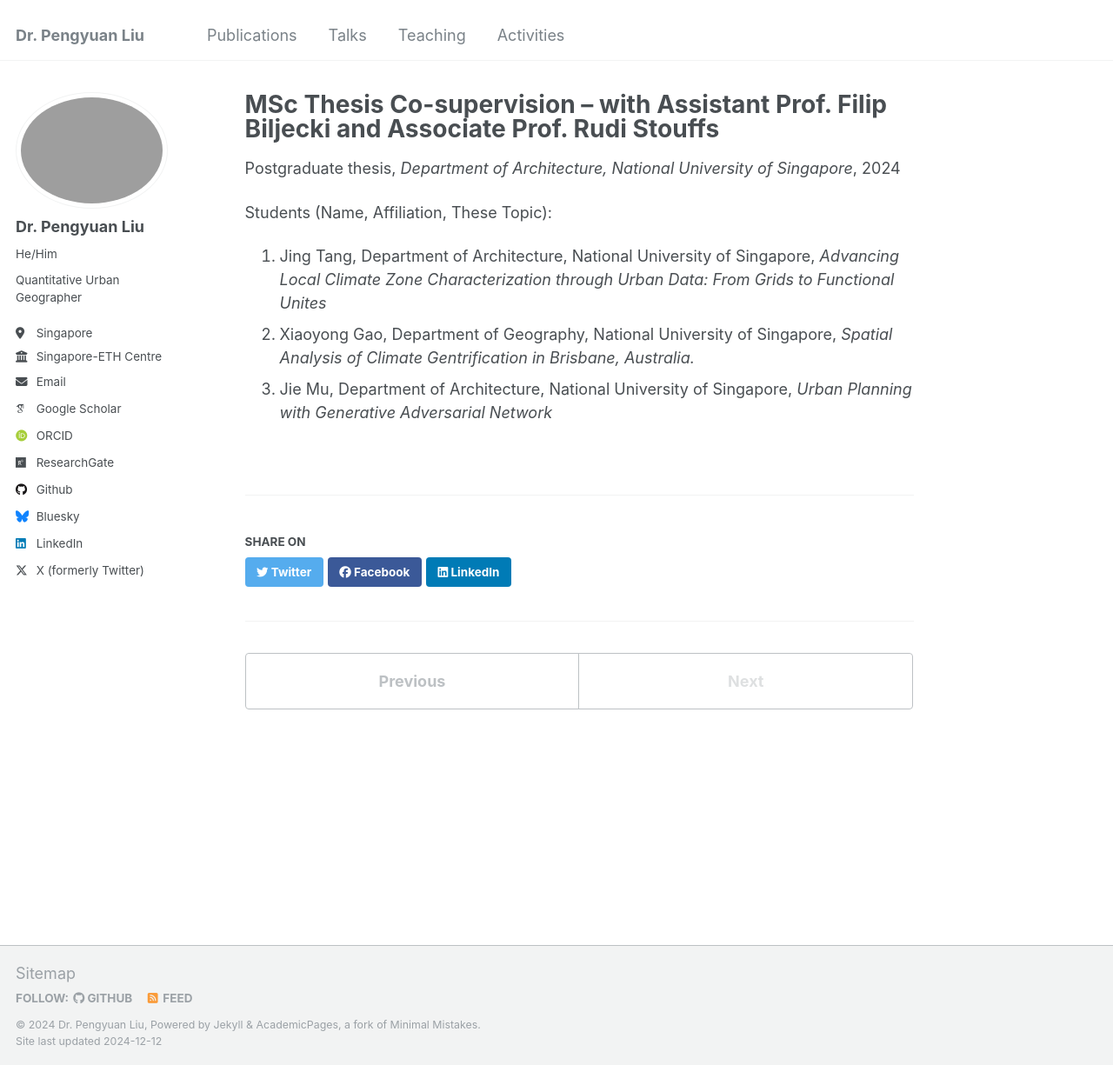
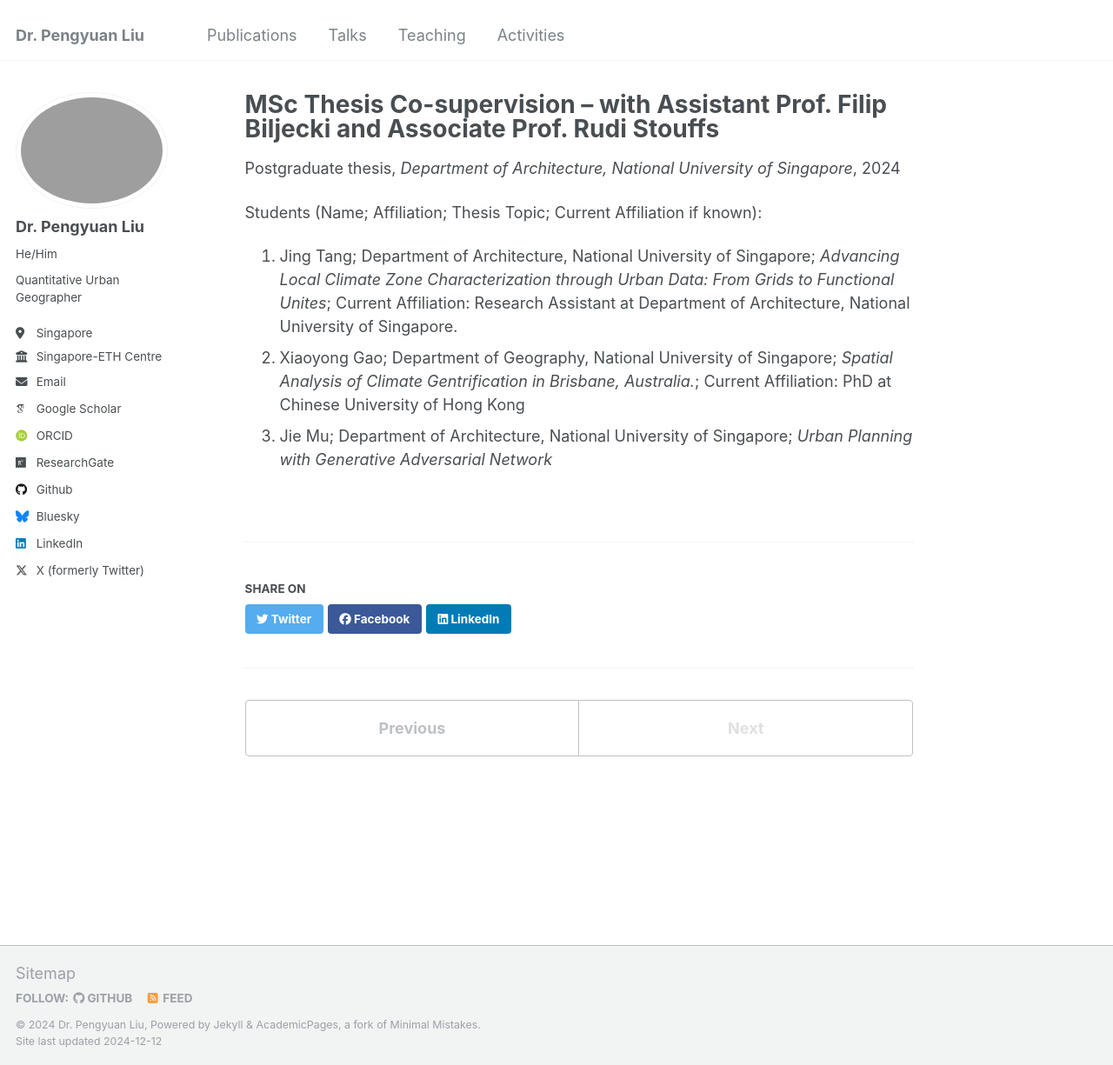
Before and after one commit to PengyuanLiu1993/pengyuanliu1993.github.io, a Jekyll site: the page built from _teaching/MSC1.md, in a window 1280 px wide and 1225 px high. Shown: the whole window at 87% size. Built offline with Jekyll 4.4.1, drawn with Linux system fonts in a browser that asks for light colours; some web fonts are replaced.

Commit message:
Update MSC1.md

```diff
--- a/_teaching/MSC1.md
+++ b/_teaching/MSC1.md
@@ -7,8 +7,8 @@ date: 2024-04-14
 location: "Singapore, Singapore"
 ---
 
-Students (Name, Affiliation, These Topic):
+Students (Name; Affiliation; Thesis Topic; Current Affiliation if known):
 
-1. Jing Tang, Department of Architecture, National University of Singapore, *Advancing Local Climate Zone Characterization through Urban Data: From Grids to Functional Unites*
-2. Xiaoyong Gao, Department of Geography, National University of Singapore, *Spatial Analysis of Climate Gentrification in Brisbane, Australia.*
-3. Jie Mu, Department of Architecture, National University of Singapore, *Urban Planning with Generative Adversarial Network*
+1. Jing Tang; Department of Architecture, National University of Singapore; *Advancing Local Climate Zone Characterization through Urban Data: From Grids to Functional Unites*; Current Affiliation: Research Assistant at Department of Architecture, National University of Singapore.
+3. Xiaoyong Gao; Department of Geography, National University of Singapore; *Spatial Analysis of Climate Gentrification in Brisbane, Australia.*; Current Affiliation: PhD at Chinese University of Hong Kong
+4. Jie Mu; Department of Architecture, National University of Singapore; *Urban Planning with Generative Adversarial Network*
```
